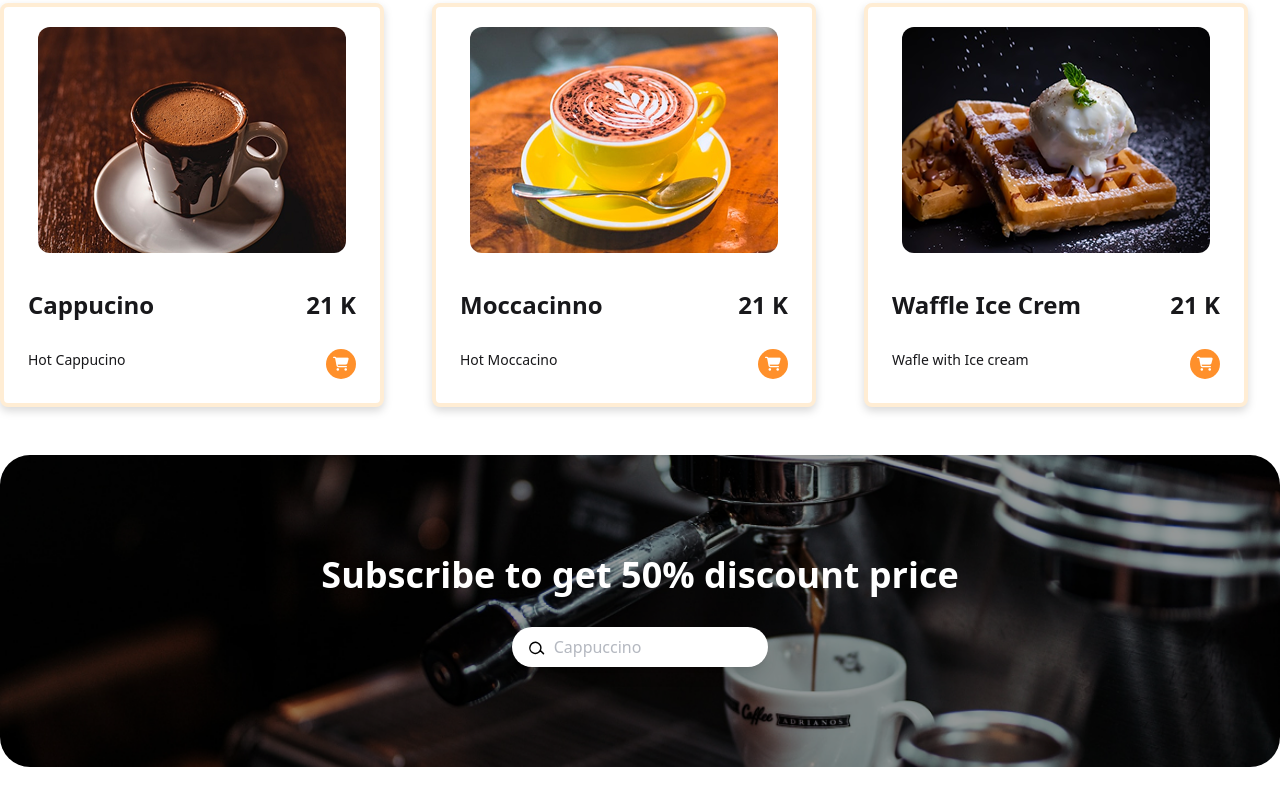
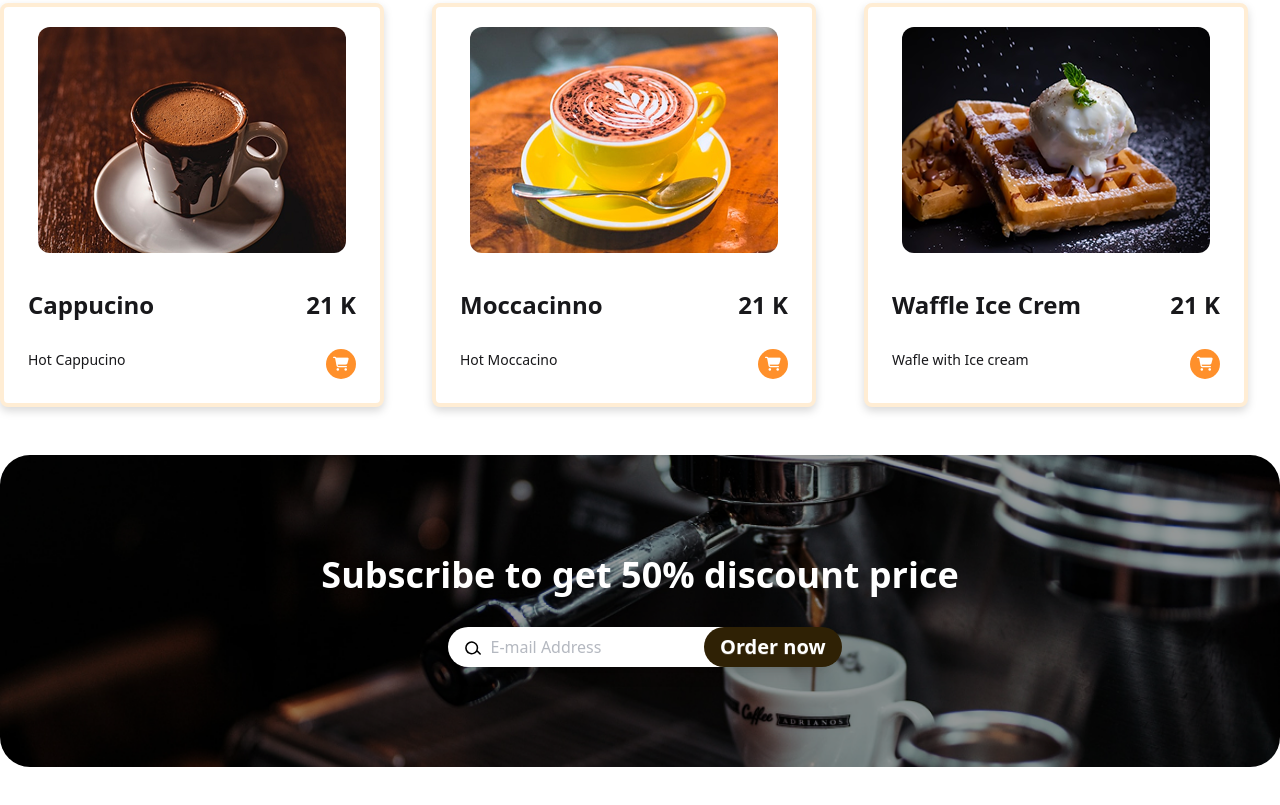
Before and after one commit to reazhossain950/cafeStreet, a plain HTML site: page index.html in a window 1280 px wide. Shown: the part 2887-3692 px from the top of the page. Drawn offline with nearby package versions, Linux system fonts and the light colour scheme.

Commit message:
footer part added

```diff
--- a/index.html
+++ b/index.html
@@ -477,10 +477,10 @@
         <!-- special Menu part html end -->
     </main>
     <footer class="container mx-auto">
-      <div class="footer-head">
+      <div class="footer-head   relative">
         <h2 class="text-4xl font-semibold">Subscribe to get 50% discount price</h2>
         <div
-        class="flex items-center bg-white py-2 px-4 rounded-full shadow-lg w-64 z-[92] mx-auto mt-8"
+        class="flex items-center bg-white py-2 px-4 rounded-full shadow-lg w-96 z-[92] mx-auto mt-8 "
       >
         <svg
           class="w-5 h-5 text-black"
@@ -498,10 +498,12 @@
         </svg>
         <input
           type="text"
-          placeholder="Cappuccino"
-          class="ml-2 border-none outline-none text-gray-500 bg-transparent w-full"
+          placeholder="E-mail Address"
+          class="ml-2 border-none outline-none text-gray-500 bg-transparent w-full "
         />
       </div>
+      <button
+      class="btn bg-[#2F2105] text-white  rounded-full  text-xl border-none footer-order">Order now</button>
 
       </div>
     </footer>
--- a/style.css
+++ b/style.css
@@ -128,3 +128,10 @@
     right: 520px;
 
 }
+
+.footer-order{
+  box-shadow: none;
+  position: absolute;
+  top: 172px;
+  left: 704px;
+}
```
